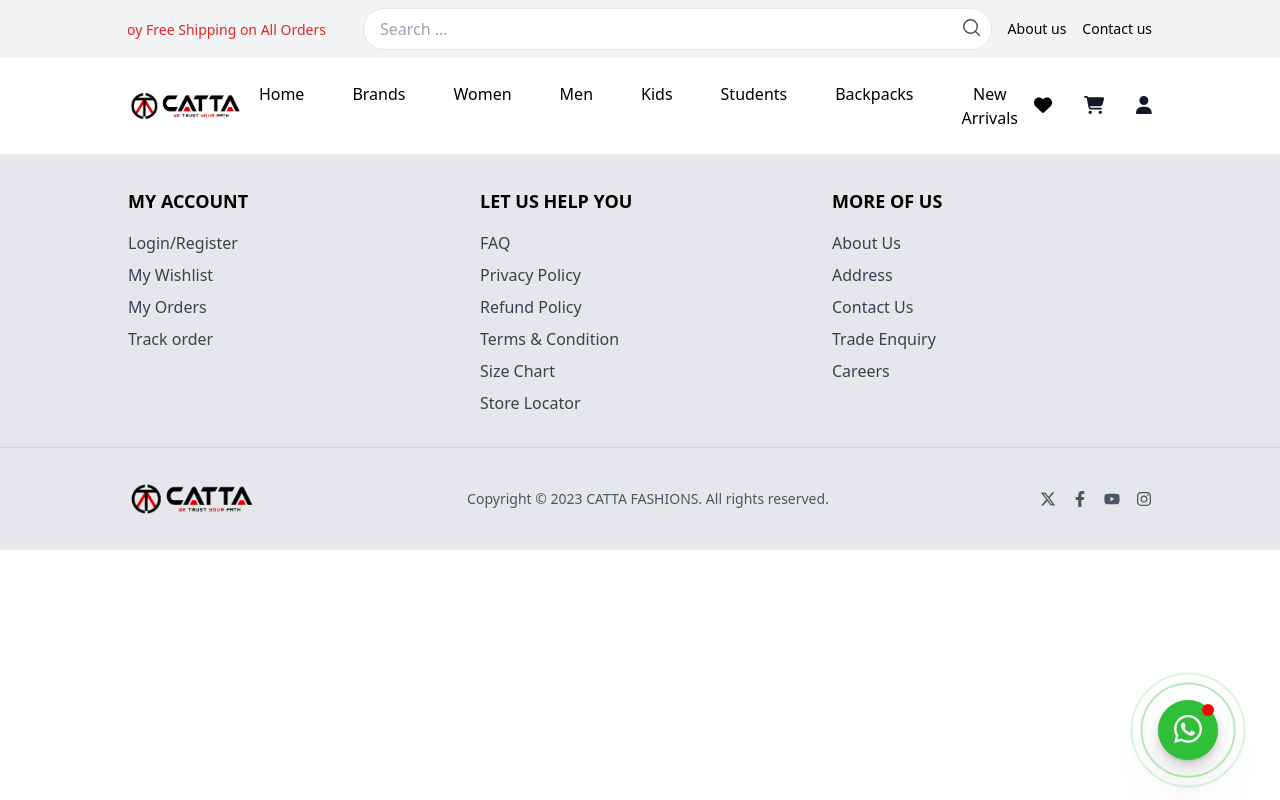
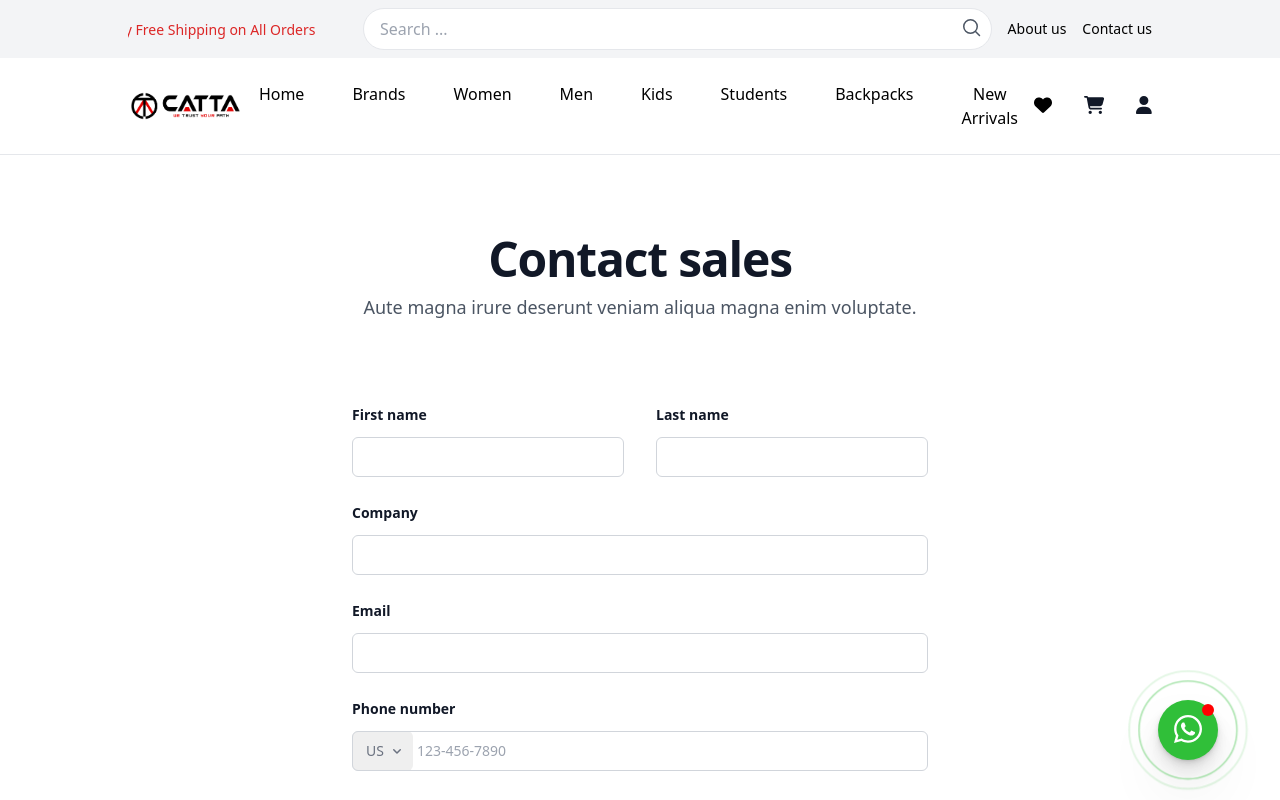
Before and after one commit to VIPINRAJK26/odyssia, a React (Vite) app: page /contact in a window 1280 px wide. Shown: the top 800 px of the page. Built offline with nearby package versions, Linux system fonts and the light colour scheme.

Commit message:
linked contact page

```diff
--- a/src/App.jsx
+++ b/src/App.jsx
@@ -4,7 +4,7 @@ import { BrowserRouter, Route, Routes } from "react-router-dom";
 import Home from "./pages/Home";
 import Footer from "./components/footer/Footer";
 import Whatsapp from "./components/whatsapp icon/WhatsApp";
-import contact from "./pages/Contact";
+import Contact from "./pages/Contact";
 
 function App() {
   return (
@@ -12,7 +12,7 @@ function App() {
       <Navbar />
       <Routes>
         <Route path="/" element={<Home />} />
-        <Route path="/contact" element={<contact />} />
+        <Route path="/contact" element={<Contact />} />
       </Routes>
       <Whatsapp/>
       <Footer/>
--- a/src/components/footer/Footer.jsx
+++ b/src/components/footer/Footer.jsx
@@ -76,9 +76,9 @@ const Footer = () => {
           <h3 className="font-bold text-lg mb-4">MORE OF US</h3>
           <ul className="space-y-2">
             <li>
-              <a href="#" className="text-gray-700 hover:text-black">
+              <Link to={"/"} className="text-gray-700 hover:text-black">
                 About Us
-              </a>
+              </Link>
             </li>
             <li>
               <a href="#" className="text-gray-700 hover:text-black">
--- a/src/components/header/Navbar.jsx
+++ b/src/components/header/Navbar.jsx
@@ -60,9 +60,9 @@ const Navbar = () => {
 
         {/* Links */}
         <div className="hidden lg:flex space-x-4 text-sm">
-          <a href="#about" className="hover:underline">
+          <Link to={"/"} className="hover:underline">
             About us
-          </a>
+          </Link>
           <Link to={"/contact"} className="hover:underline">
             Contact us
           </Link>
--- a/src/pages/Contact.jsx
+++ b/src/pages/Contact.jsx
@@ -1,24 +1,21 @@
-"use client";
-
 import { useState } from "react";
 import { ChevronDownIcon } from "@heroicons/react/16/solid";
 import { Field, Label, Switch } from "@headlessui/react";
 
-export default function Example() {
+const Contact = () => {
   const [agreed, setAgreed] = useState(false);
-
   return (
-    <div className="isolate bg-white px-6 py-24 sm:py-32 lg:px-8">
+    <div className="isolate bg-white px-6 py-24 sm:py-20 lg:px-8">
       <div
         aria-hidden="true"
-        className="absolute inset-x-0 top-[-10rem] -z-10 transform-gpu overflow-hidden blur-3xl sm:top-[-20rem]"
+        className="absolute inset-x-0 top-[-10rem] -z-10 transform-gpu overflow-hidden blur-3xl sm:top-[-40rem]"
       >
         <div
           style={{
             clipPath:
               "polygon(74.1% 44.1%, 100% 61.6%, 97.5% 26.9%, 85.5% 0.1%, 80.7% 2%, 72.5% 32.5%, 60.2% 62.4%, 52.4% 68.1%, 47.5% 58.3%, 45.2% 34.5%, 27.5% 76.7%, 0.1% 64.9%, 17.9% 100%, 27.6% 76.8%, 76.1% 97.7%, 74.1% 44.1%)",
           }}
-          className="relative left-1/2 -z-10 aspect-[1155/678] w-[36.125rem] max-w-none -translate-x-1/2 rotate-[30deg] bg-gradient-to-tr from-[#ff80b5] to-[#9089fc] opacity-30 sm:left-[calc(50%-40rem)] sm:w-[72.1875rem]"
+        //   className="relative left-1/2 translate-y-52 -z-10 aspect-[1155/678] w-[36.125rem] max-w-none -translate-x-28 -rotate-[30deg] bg-gradient-to-tr from-[#ff80b5] to-[#9089fc] opacity-30 sm:left-[calc(50%-40rem)] sm:w-[72.1875rem]"
         />
       </div>
       <div className="mx-auto max-w-2xl text-center">
@@ -190,4 +187,6 @@ export default function Example() {
       </form>
     </div>
   );
-}
+};
+
+export default Contact;
```
